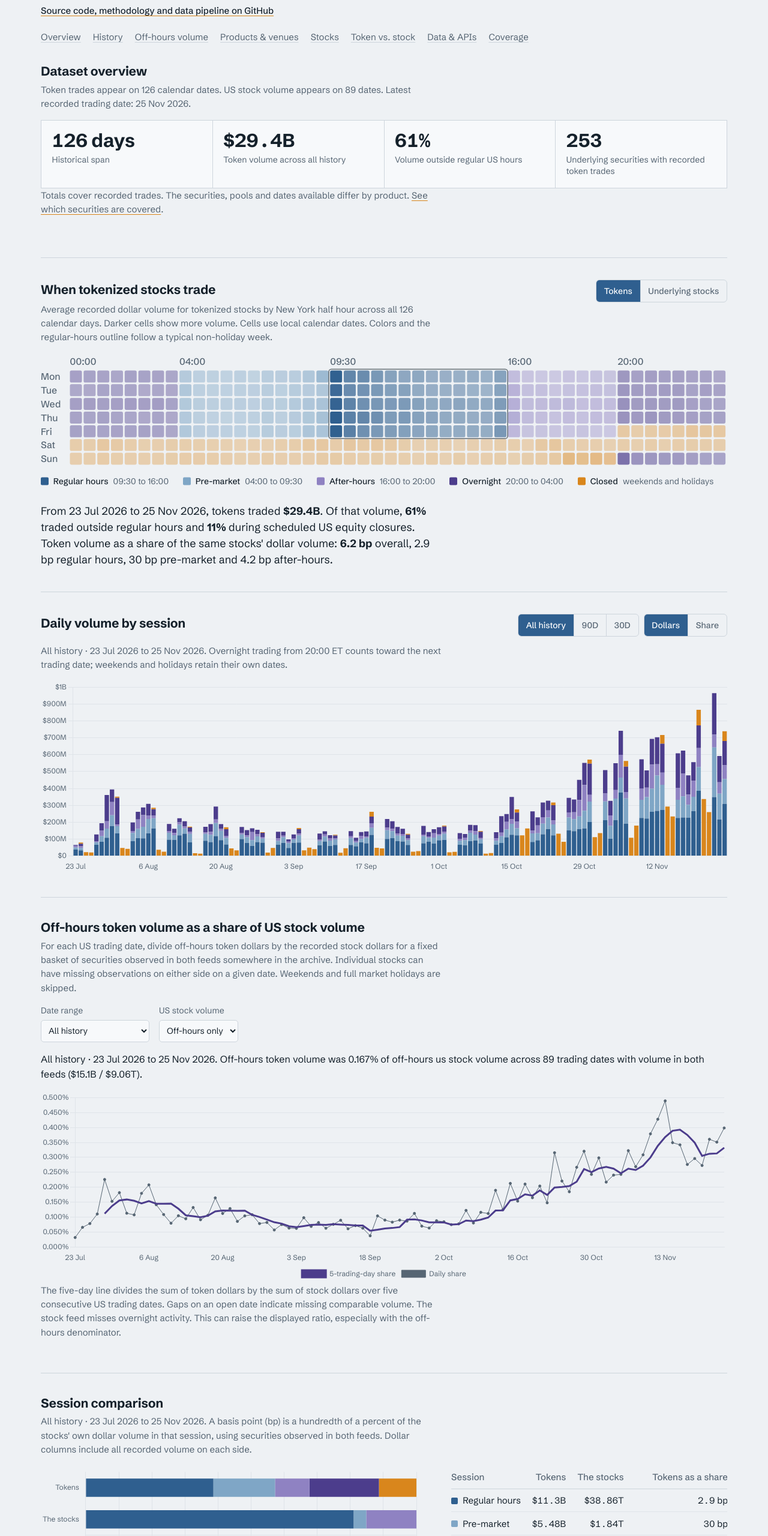
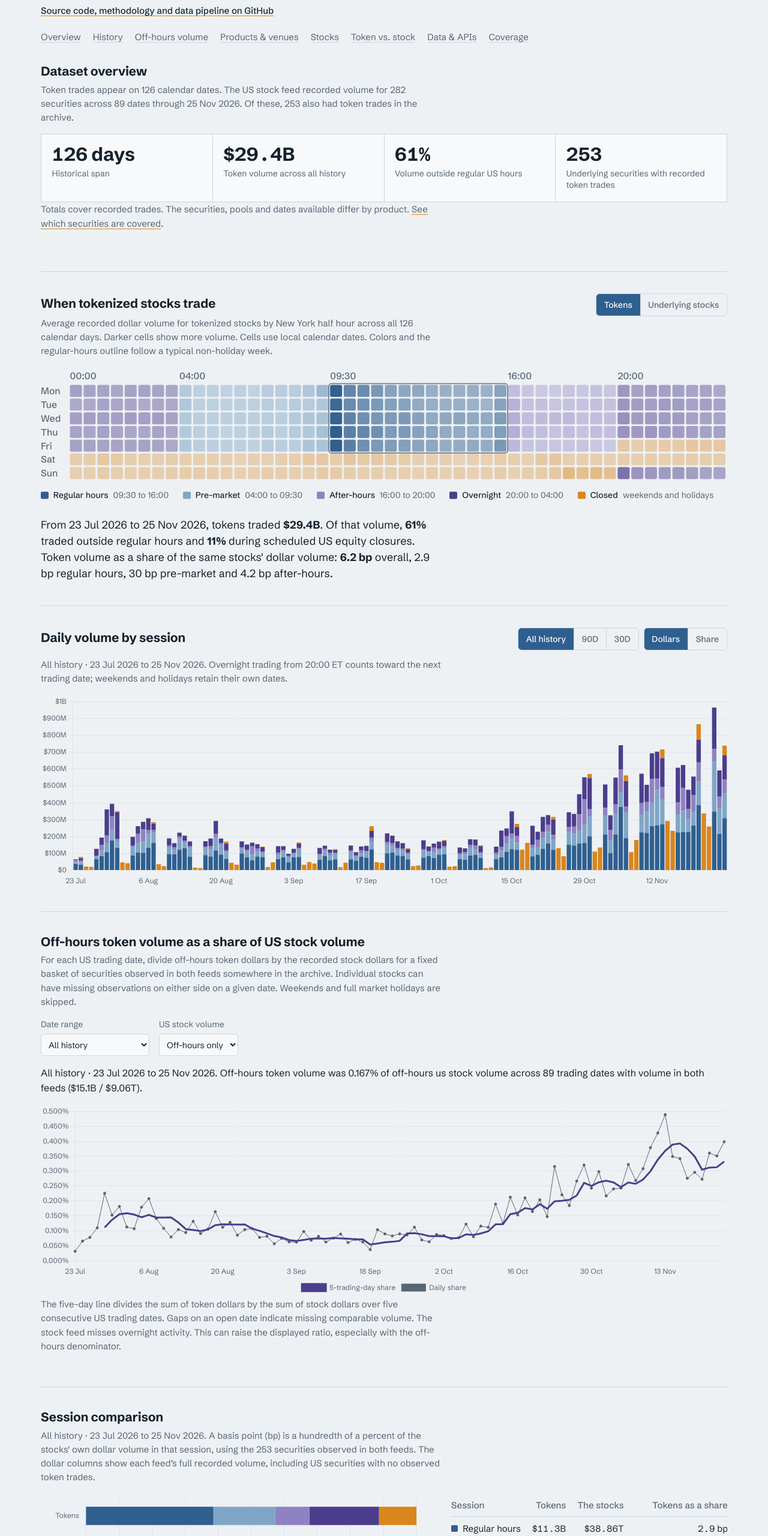
Before and after one commit to TheCryptoPlayground/offhours, a plain HTML site: page site/index.html in a window 1280 px wide. Shown: the part 220-2780 px from the top of the page at 60% size. Drawn offline with Linux system fonts and the light colour scheme.

Commit message:
Distinguish the full US benchmark from the overlapping token universe

```diff
--- a/site/app.js
+++ b/site/app.js
@@ -182,7 +182,7 @@
     const source = (m.sources || []).find((s) => s.id === "stocks");
     const notes = [`Token trades appear on ${tokenDates} calendar dates.`];
     if (stockDates && latestStockDate) {
-      notes.push(`US stock volume appears on ${stockDates} dates. Latest recorded trading date: ${longDate(latestStockDate)}.`);
+      notes.push(`The US stock feed recorded volume for ${source?.tickers?.length || 0} securities across ${stockDates} dates through ${longDate(latestStockDate)}. Of these, ${D.daily.offhours.tickers} also had token trades in the archive.`);
     } else {
       notes.push("The current dataset contains no recorded US stock volume.");
     }
@@ -234,7 +234,7 @@
     const svg = $("#week-grid");
     svg.setAttribute("viewBox", `0 0 ${left + 48 * pitch} ${top + 7 * pitch}`);
     svg.innerHTML = out.join("");
-    const market = ui.week === "token" ? "tokenized stocks" : "US stocks on the consolidated tape";
+    const market = ui.week === "token" ? "tokenized stocks" : `the ${D.meta.sources.find(s => s.id === "stocks")?.tickers?.length || 0} securities observed on the US consolidated tape`;
     $("#week-note").textContent = `Average recorded dollar volume for ${market} by New York half hour across all ${w.days} calendar days. Darker cells show more volume. Cells use local calendar dates. Colors and the regular-hours outline follow a typical non-holiday week.` +
       (ui.week === "stock" ? " Overnight coverage on the consolidated tape is incomplete in this dataset." : "");
   }
@@ -362,7 +362,7 @@
         `<td>${hasStock ? (stk > 0 ? usd(stk) : "none recorded") : "n/a"}</td><td>${ratio}</td></tr>`;
     });
     $("#mix-table").innerHTML = `<thead><tr><th>Session</th><th>Tokens</th><th>The stocks</th><th title="Token volume as basis points of the stocks' own dollar volume">Tokens as a share</th></tr></thead><tbody>${rows.join("")}</tbody>`;
-    $("#mix-note").textContent = `All history · ${longDate(k.start)} to ${longDate(k.end)}. A basis point (bp) is a hundredth of a percent of the stocks' own dollar volume in that session, using securities observed in both feeds. Dollar columns include all recorded volume on each side.`;
+    $("#mix-note").textContent = `All history · ${longDate(k.start)} to ${longDate(k.end)}. A basis point (bp) is a hundredth of a percent of the stocks' own dollar volume in that session, using the ${D.daily.offhours.tickers} securities observed in both feeds. The dollar columns show each feed’s full recorded volume, including US securities with no observed token trades.`;
   }
 
   function renderVenues() {
```
Also changed, not shown: site/index.html (+1 -1 lines).
